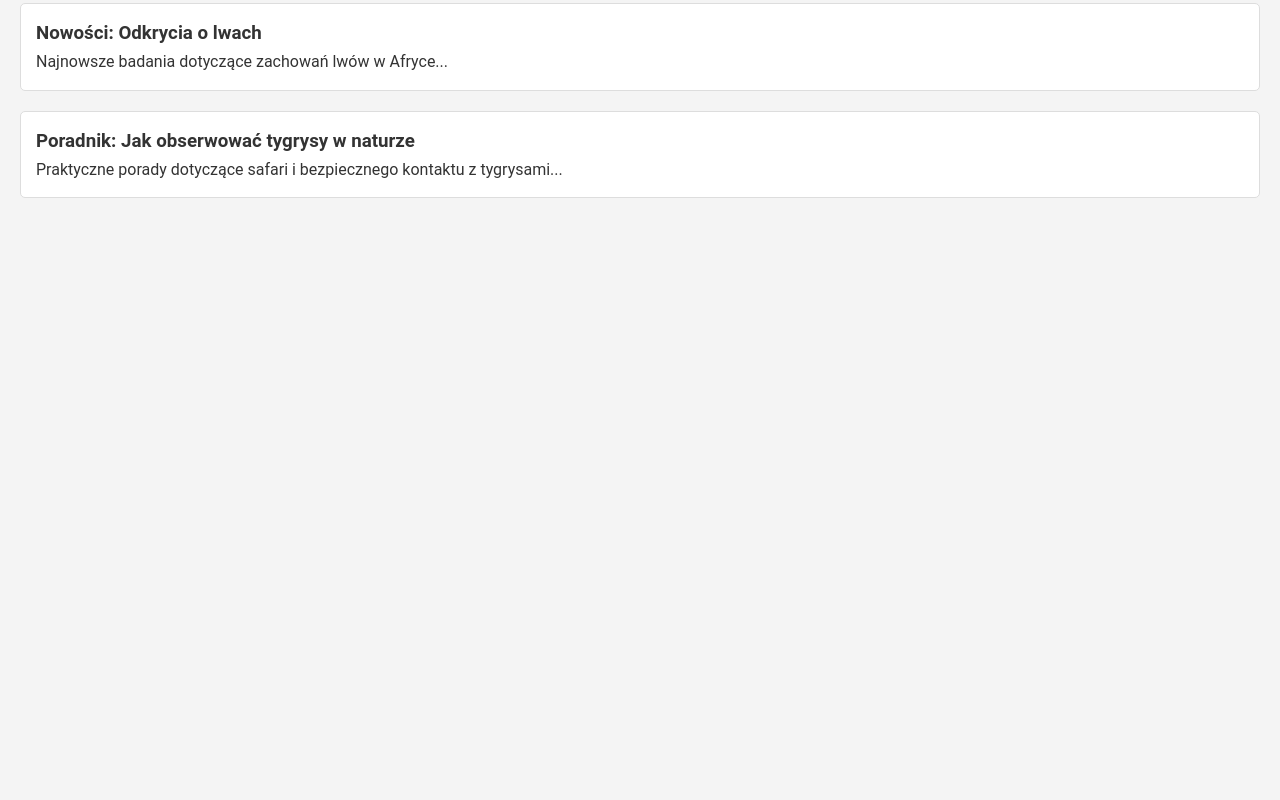
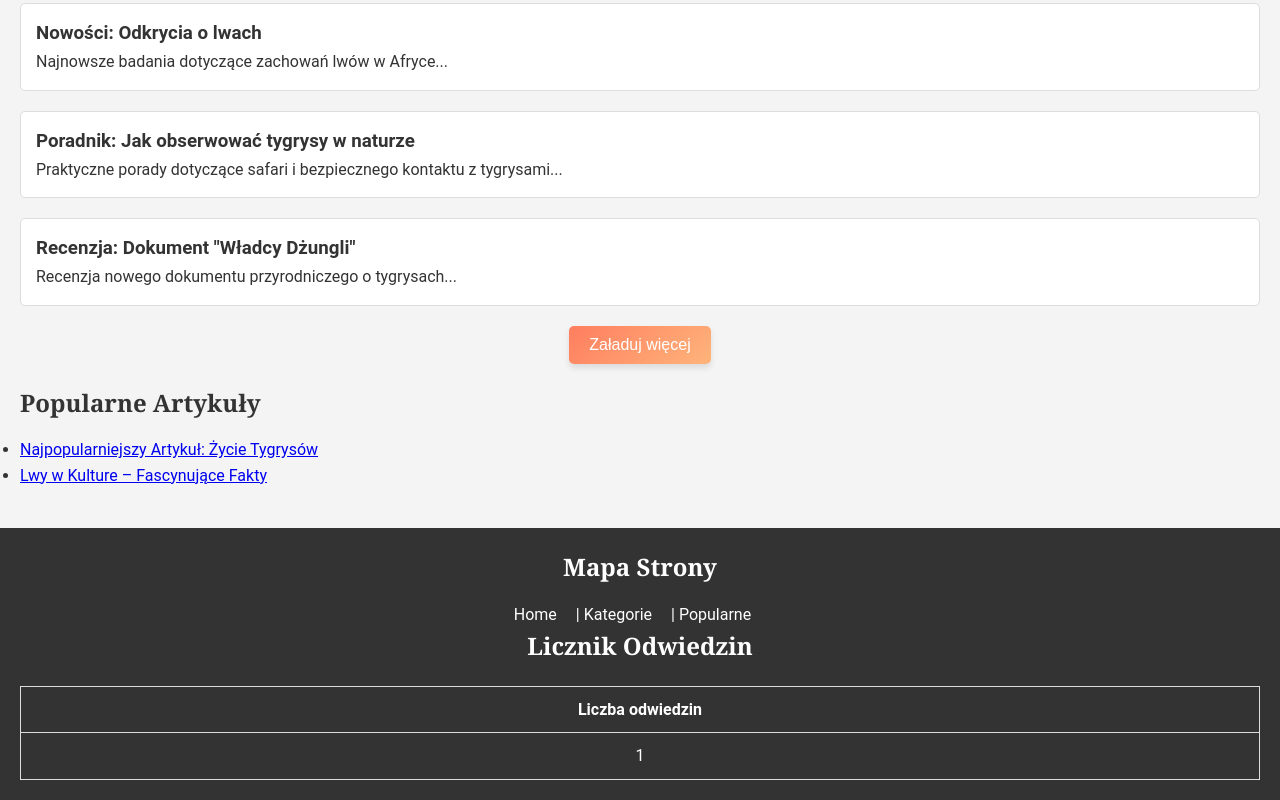
Before and after one commit to BartiKacpi/testersko, a plain HTML site: page index.html in a window 1280 px wide. Shown: the part 475-1275 px from the top of the page. Before the commit the page ends 800 px from the top, so only its background shows below. Drawn offline with Linux system fonts and the light colour scheme.

Commit message:
Update index.html

```diff
--- a/index.html
+++ b/index.html
@@ -27,9 +27,11 @@
 
         <section id="categories">
             <h2>Kategorie</h2>
-            <button onclick="filterArticles('news')">Nowości</button>
-            <button onclick="filterArticles('guides')">Poradniki</button>
-            <button onclick="filterArticles('reviews')">Recenzje</button>
+            <div id="menu">
+                <button onclick="filterArticles('news')">Nowości</button>
+                <button onclick="filterArticles('guides')">Poradniki</button>
+                <button onclick="filterArticles('reviews')">Recenzje</button>
+            </div>
         </section>
 
         <section id="articles">
@@ -40,4 +42,51 @@
             </div>
             <div class="article" data-category="guides">
                 <h3>Poradnik: Jak obserwować tygrysy w naturze</h3>
-                <p>Praktyczne porady dotyczące safari i bezpiecznego kontaktu z tygrysami...</p
+                <p>Praktyczne porady dotyczące safari i bezpiecznego kontaktu z tygrysami...</p>
+            </div>
+            <div class="article" data-category="reviews">
+                <h3>Recenzja: Dokument "Władcy Dżungli"</h3>
+                <p>Recenzja nowego dokumentu przyrodniczego o tygrysach...</p>
+            </div>
+            <button id="loadMore" onclick="loadMoreArticles()">Załaduj więcej</button>
+        </section>
+
+        <section id="popular">
+            <h2>Popularne Artykuły</h2>
+            <ul>
+                <li><a href="#">Najpopularniejszy Artykuł: Życie Tygrysów</a></li>
+                <li><a href="#">Lwy w Kulture – Fascynujące Fakty</a></li>
+            </ul>
+        </section>
+    </main>
+
+    <footer>
+        <section id="sitemap">
+            <h2>Mapa Strony</h2>
+            <div class="sitemap-links">
+                <a href="#home">Home</a> |
+                <a href="#categories">Kategorie</a> |
+                <a href="#popular">Popularne</a>
+            </div>
+        </section>
+
+        <section id="data">
+            <h2>Licznik Odwiedzin</h2>
+            <table>
+                <thead>
+                    <tr>
+                        <th>Liczba odwiedzin</th>
+                    </tr>
+                </thead>
+                <tbody>
+                    <tr>
+                        <td id="visitCount"></td>
+                    </tr>
+                </tbody>
+            </table>
+        </section>
+    </footer>
+
+    <script src="script.js"></script>
+</body>
+</html>
```
